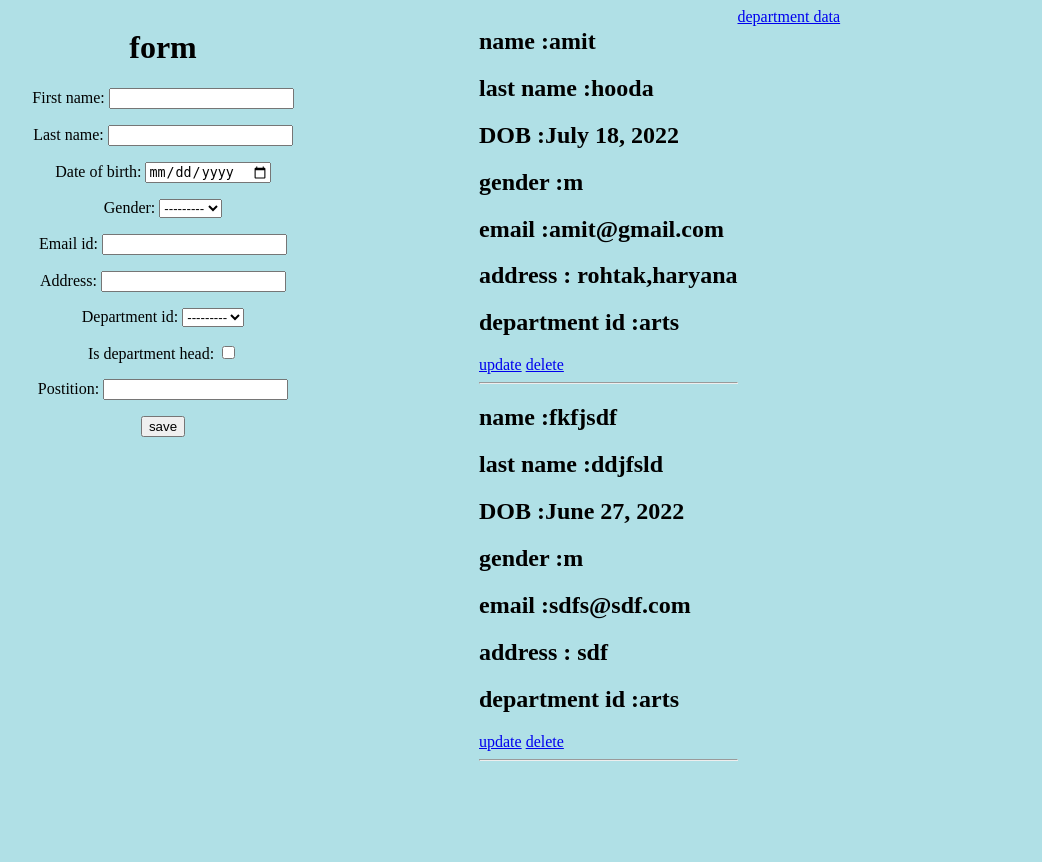
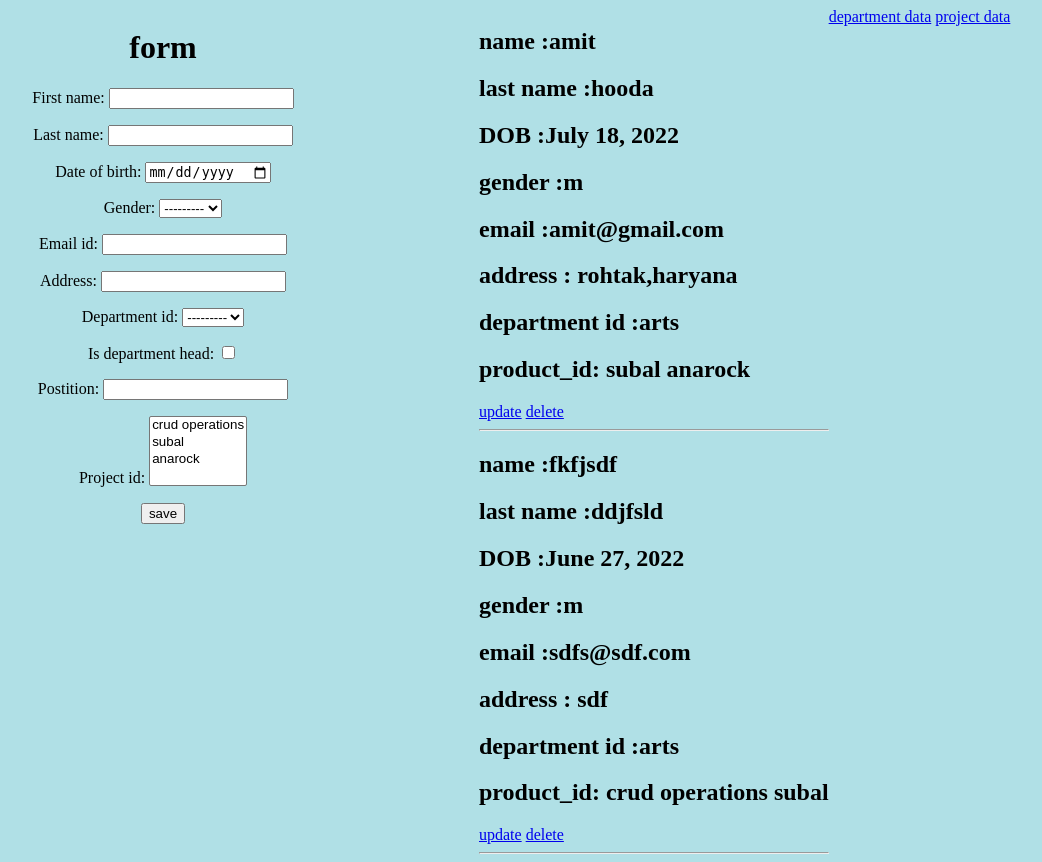
Before and after one commit to lokeshhooda9306/condb, a Django app: page /employee/ in a window 1280 px wide. Shown: the whole page, without its empty margins (161-1203 px from the left). Before the commit the page ends 761 px from the top, so only its background shows below. Run offline with Django 4.2, Linux system fonts and the light colour scheme; data comes from the database, SQL or seed files in the repository; both versions use the stored data as it was after the commit.

Commit message:
manytomany field crud

```diff
--- a/hoodadb/collage/admin.py
+++ b/hoodadb/collage/admin.py
@@ -1,8 +1,7 @@
 from django.contrib import admin
-from .models import Employee, Department
+from .models import Employee, Department,Project
 
 
 admin.site.register(Department)
 admin.site.register(Employee)
-
-# Register your models here.
+admin.site.register(Project)
--- a/hoodadb/collage/modelform.py
+++ b/hoodadb/collage/modelform.py
@@ -1,5 +1,6 @@
+from itertools import product
 from django import forms
-from .models import Employee, Department
+from .models import Employee, Department, Project
 
 
 
@@ -21,3 +22,9 @@ class department_form(forms.ModelForm):
     class Meta:
         model = Department
         fields="__all__"
+
+
+class project_form(forms.ModelForm):
+    class Meta:
+        model = Project
+        fields ="__all__"
--- a/hoodadb/collage/models.py
+++ b/hoodadb/collage/models.py
@@ -1,10 +1,17 @@
 from django.db import models
+
 
 class Department(models.Model):
     name = models.CharField(max_length=50)
 
     def __str__(self):
         return self.name
+
+class Project(models.Model):
+    projectname = models.CharField(max_length=78)
+
+    def __str__(self):
+        return self.projectname
 
 
 class Employee(models.Model):
@@ -18,7 +25,12 @@ class Employee(models.Model):
     department_id = models.ForeignKey(Department, on_delete=models.CASCADE)
     is_department_head = models.BooleanField()
     postition = models.CharField(max_length=50)
-
+    project_id = models.ManyToManyField(Project)
 
     def __str__(self):
         return self.first_name
+
+
+# class EmployeeProject(models.Model):
+#     project = models.ForeignKey(Project, on_delete=models.CASCADE)
+#     employee = models.ForeignKey(Employee, on_delete=models.CASCADE)
--- a/hoodadb/collage/templates/employee.html
+++ b/hoodadb/collage/templates/employee.html
@@ -14,6 +14,8 @@
 </head>
 <body>
     <a href=" {% url 'department' %} ">department data</a>
+    <a href=" {% url 'project' %} ">project data</a>
+
     <div style="float:left;width:50%;">
 
     <center>
@@ -34,7 +36,10 @@
             <h2> gender :{{d.gender}}</h2>
             <h2>email :{{d.email_id}}</h2>
             <h2>address : {{d.address}}</h2>
-            <h2>department id :{{d.department_id}}</h2>
+            <h2>department id :{{d.department_id}}</h2><h2>product_id:
+            {% for i in d.project_id.all %}
+            {{ i }}
+            {% endfor %}</h2>
             <a href=" {% url 'update' d.id %} ">update</a>
             <a href=" {% url 'delete' d.id%} ">delete</a>
 
--- a/hoodadb/collage/urls.py
+++ b/hoodadb/collage/urls.py
@@ -8,5 +8,9 @@ urlpatterns = [
     path("departmentupdate/<int:id>/", views.departmentupdate, name ="departmentupdate"),
     path("department/", views.department, name="department"),
     path("departmentdelete/<int:id>/", views.departmentdelete, name ="departmentdelete"),
+    path("projectupdate/<int:id>/", views.projectupdate, name ="projectupdate"),
+    path("project/", views.project, name="project"),
+    path("projectdelete/<int:id>/", views.projectdelete, name ="projectdelete"),
+
 
 ]
--- a/hoodadb/collage/views.py
+++ b/hoodadb/collage/views.py
@@ -1,7 +1,7 @@
 from django.shortcuts import render,HttpResponseRedirect
 # from collage.modelform import empolyee_form
-from .modelform import empolyee_form, department_form
-from .models import Employee,Department
+from .modelform import empolyee_form, department_form,project_form
+from .models import Employee,Department,Project
 
 
 # Create your views here.
@@ -72,3 +72,41 @@ def departmentupdate(request, id):
 def departmentdelete(request, id):
     data = Department.objects.get(id=id).delete()
     return HttpResponseRedirect('/department/')
+
+
+
+# function for project update and delete
+
+def project(request):
+    pro_form = project_form()
+    prodata = Project.objects.all()
+    if request.method =='POST':
+        pro_form= project_form(request.POST)
+        if pro_form.is_valid:
+            pro_form.save()
+            return HttpResponseRedirect('/project/')
+
+    return render(request, 'project.html',{"pform":pro_form, "date": prodata})
+
+
+
+
+def projectupdate(request, id):
+    pro_form = project_form()
+    pro_data = Project.objects.get(id=id)
+    if request.method=="POST":
+        pro_form= project_form(request.POST, instance=pro_data)
+        if pro_form.is_valid:
+            pro_form.save()
+            return HttpResponseRedirect("/project/")
+
+    else:
+        pro_form=project_form(instance= pro_data)
+
+    return render(request, 'projectupdate.html', {'pform':pro_form, "data": pro_data})
+
+
+
+def projectdelete(request, id):
+    data = Project.objects.get(id=id).delete()
+    return HttpResponseRedirect('/project/')
```
Also changed, not shown: hoodadb/collage/templates/project.html (added, +28 -0 lines), hoodadb/collage/templates/projectupdate.html (added, +18 -0 lines), hoodadb/collage/migrations/0001_initial.py, hoodadb/collage/migrations/0002_alter_department_id.py (deleted), hoodadb/collage/migrations/0002_alter_employee_project_id.py (added), hoodadb/db.sqlite3.
